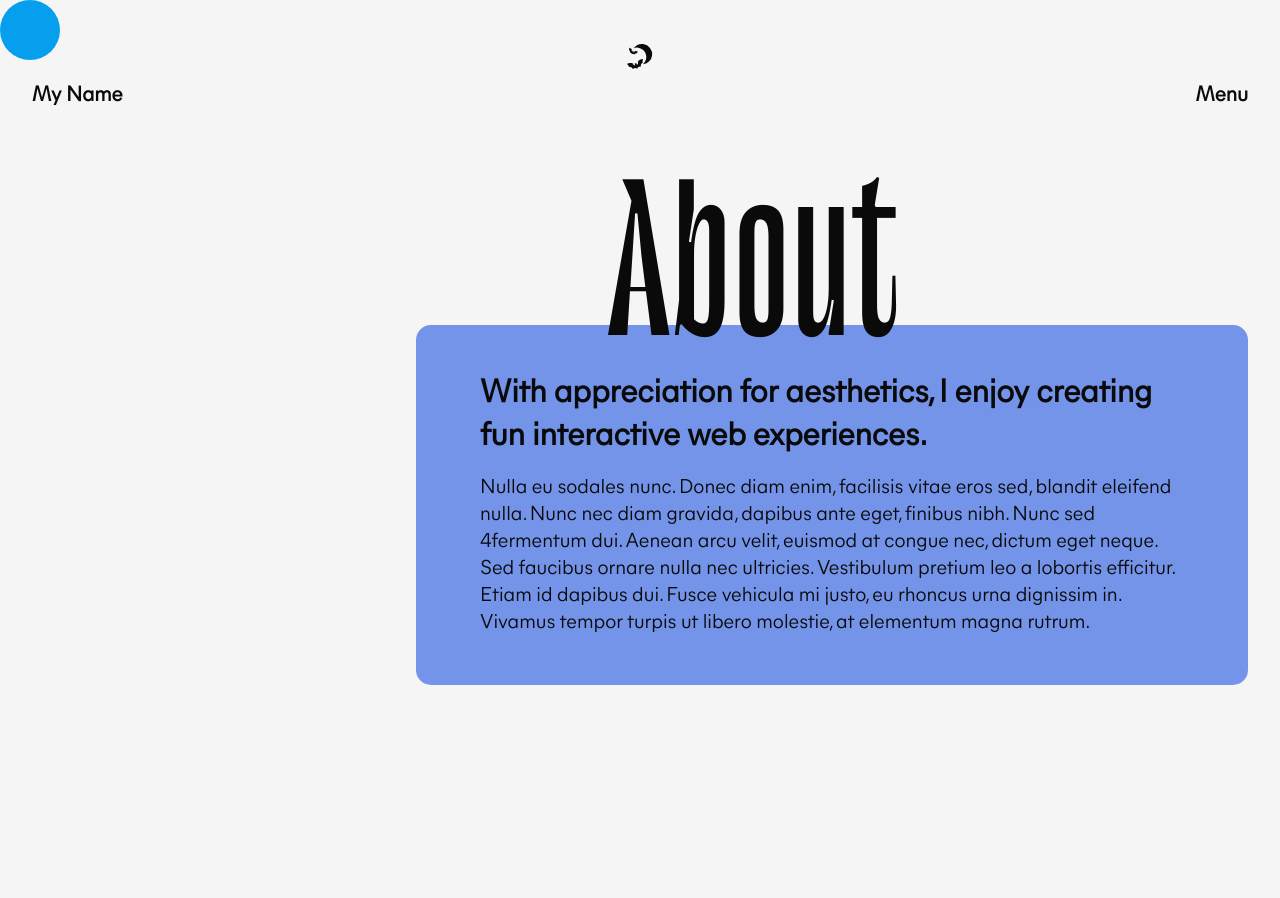
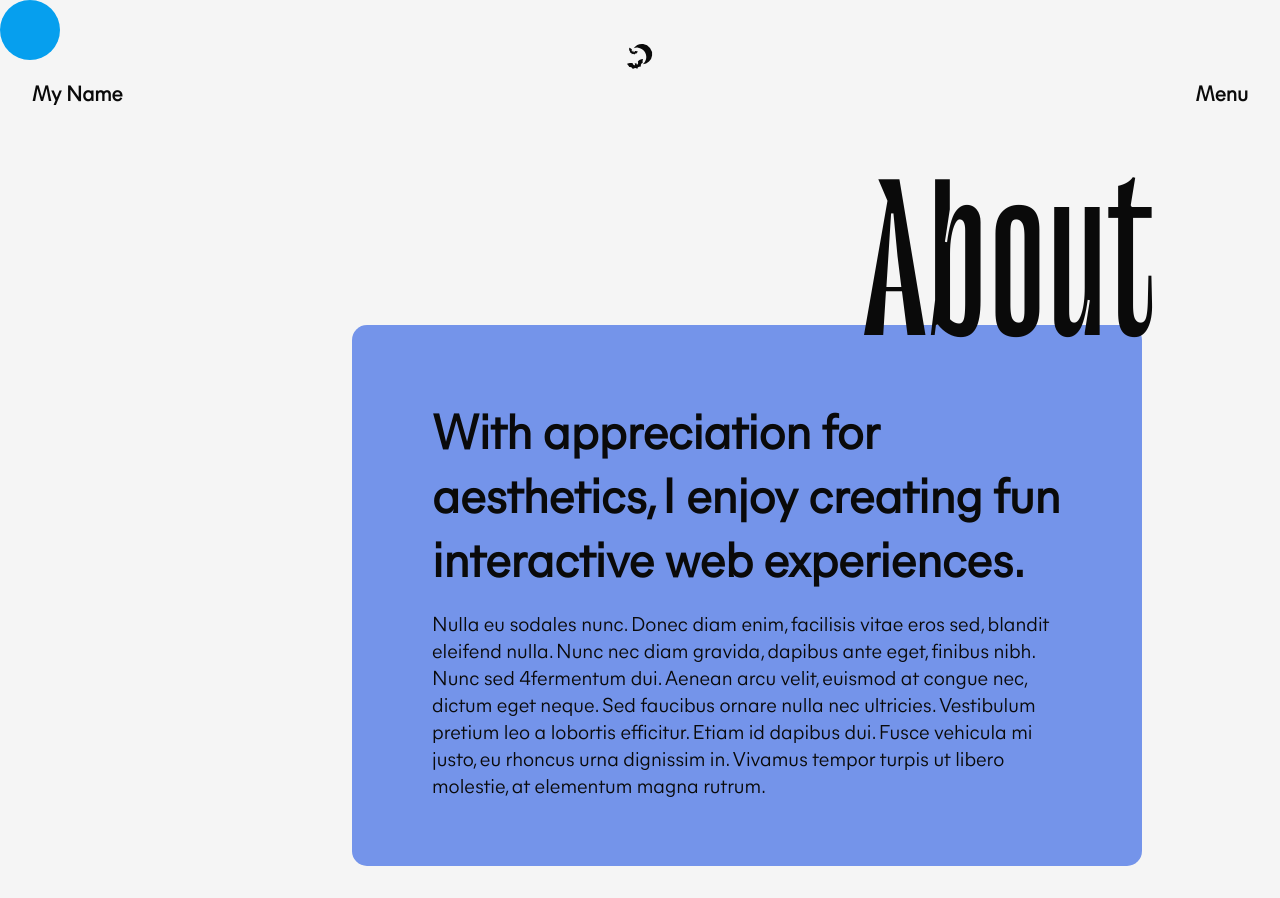
Before and after one commit to bravoosonja/website, a Next.js app: page / in a window 1280 px wide. Before the commit the page ends 800 px from the top, so only its background shows below. Built offline with nearby package versions, Linux system fonts and the light colour scheme.

Commit message:
update about styles

```diff
--- a/components/header.js
+++ b/components/header.js
@@ -19,7 +19,6 @@ export default function Header({ setToggleMenu }) {
 
 const Container = styled.div`
   width: 100%;
-  margin: 0 auto;
 `;
 
 const InnerHeader = styled.div`
--- a/pages/about.js
+++ b/pages/about.js
@@ -24,6 +24,18 @@ export default function About({ props }) {
               rutrum.
             </p>
           </Content>
+          {/* <Card>
+            <div>
+              <h5>My latest obsessions</h5>
+              <p>Animation effects</p>
+              <p>Parallax scroll</p>
+            </div>
+            <div>
+              <h5>My regular obsessions</h5>
+              <p>Nutella</p>
+              <p>Mechanical keyboards</p>
+            </div>
+          </Card> */}
         </Backdrop>
       </Wrapper>
     </Container>
@@ -31,17 +43,16 @@ export default function About({ props }) {
 }
 
 const Container = styled.div`
-  width: 100%;
+  width: 95vw;
   height: max-content;
 `;
 
 const Wrapper = styled.div`
-  width: 100%;
-  /* padding: 2rem; */
+  width: 95vw;
 `;
 
 const Title = styled.div`
-  left: 15vw;
+  left: 35vw;
   top: 8vh;
   margin-left: 30vw;
   position: relative;
@@ -53,12 +64,12 @@ const Title = styled.div`
 
 const Backdrop = styled.div`
   background-color: ${(props) => props.theme.pastel};
-  backdrop-filter: grayscale(0.5) opacity (0.8);
   border-radius: 15px;
   padding: 1rem 2rem;
+  display: flex;
+  margin-left: 25vw;
   height: max-content;
-  display: flex;
-  margin-left: 30vw;
+  width: 65%;
 `;
 
 const Content = styled.div`
@@ -68,14 +79,44 @@ const Content = styled.div`
   align-items: center;
   padding: 2rem;
   color: ${(props) => props.theme.text};
+  width: 70vw;
+  padding: 3rem;
+  padding-top: 4rem;
 
   h4 {
     text-transform: none;
     font-family: "Mier";
-    font-size: 2rem;
+    font-size: 3rem;
     line-height: normal;
   }
   p {
     margin-top: 1rem;
   }
 `;
+
+// const Card = styled.div`
+//   margin-top: 2rem;
+//   padding: 2rem;
+//   position: static;
+//   top: 10vh;
+//   left: 10vw;
+//   border-radius: 15px;
+//   display: grid;
+//   grid-template-columns: repeat(2, 1fr);
+//   flex-direction: column;
+//   background-color: ${(props) => props.theme.cursor};
+//   height: 30vh;
+//   width: fit-content;
+//   gap: 2rem;
+//   opacity: 80%;
+
+//   h5 {
+//     font-size: 2rem;
+//   }
+
+//   p {
+//     line-height: normal;
+//     font-size: 1.2rem;
+//     backdrop-filter: grayscale(0.8) opacity (0.2);
+//   }
+// `;
--- a/styles/globalStyle.js
+++ b/styles/globalStyle.js
@@ -19,7 +19,7 @@ export const darkTheme = {
 
 export const GlobalStyle = createGlobalStyle`
     html {
-        box-sizing: border-box;
+        /* box-sizing: border-box; */
         -webkit-font-smoothing: antialiased;
         padding:0;
         margin:0;
```
